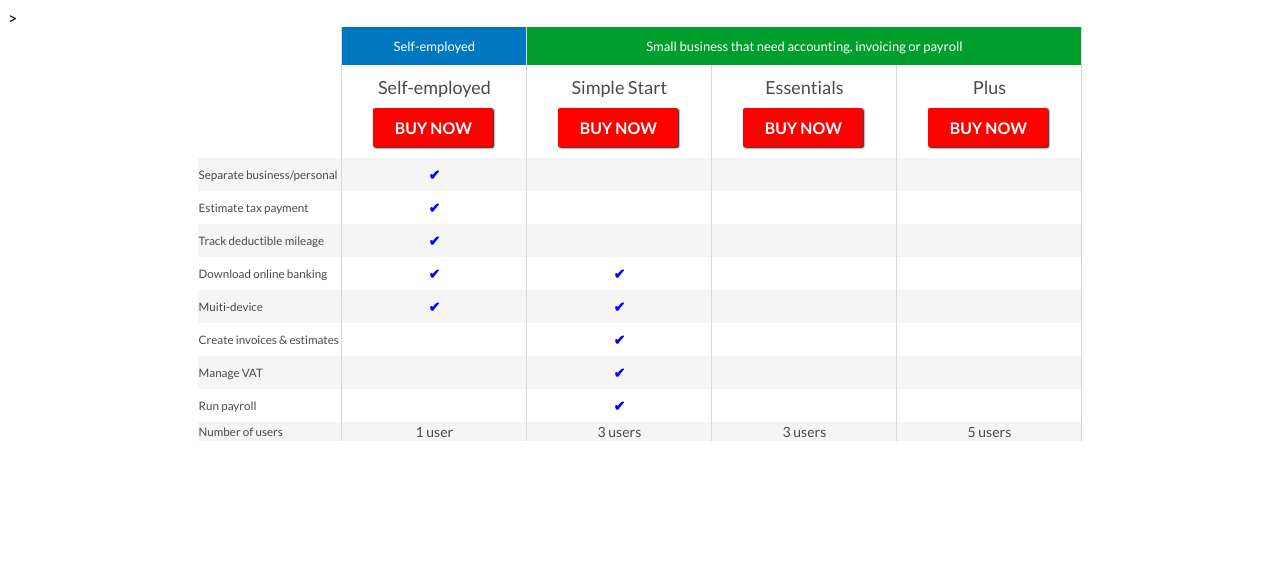
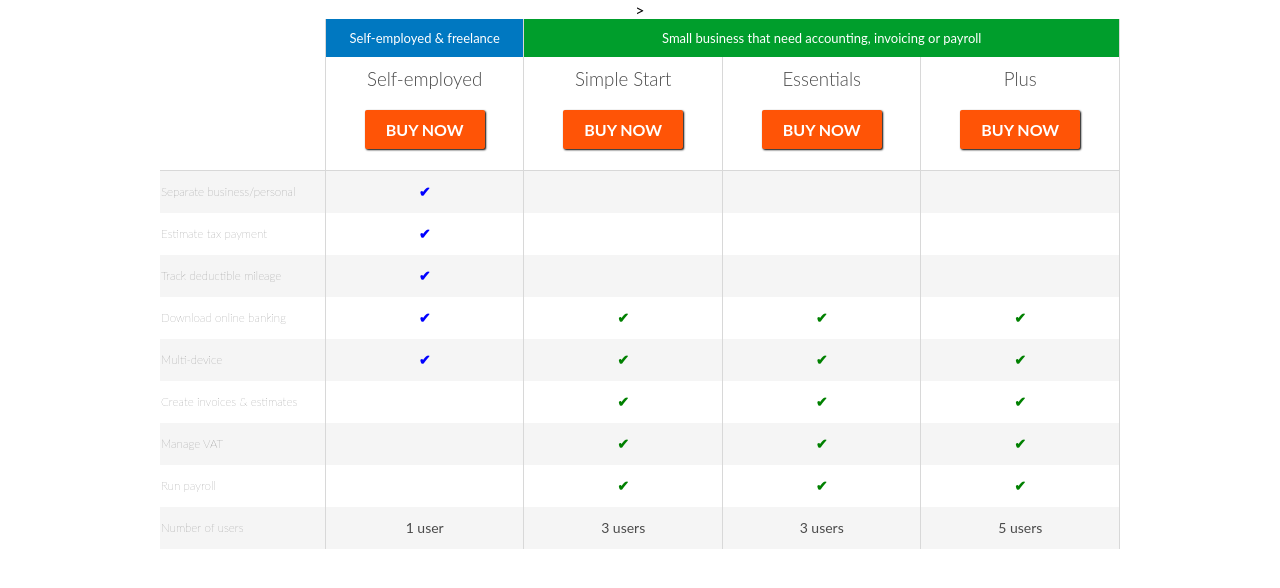
Before and after one commit to julianamokrejs/website-tabela, a plain HTML site: page index.html in a window 1280 px wide. Drawn offline with Linux system fonts and the light colour scheme.

Commit message:
website-tabela-atualizada

```diff
--- a/css/style.css
+++ b/css/style.css
@@ -1,11 +1,15 @@
 body {
     font-family: 'Lato', Arial, Helvetica, sans-serif;
+    box-sizing: border-box;
+    margin: 0 auto;
+    text-align: center;
 }
 
 table {
     border-collapse: collapse;
-    width: 70%;
+    width: 75%;
     margin: 0 auto;
+    text-align: center;
 }
 
 table, tr, td, th, thead {
@@ -26,7 +30,11 @@ h5 {
 
 h4 {
     color: blue;
-    margin: 7px;
+    margin: 9px;
+}
+
+.verde {
+    color:green;
 }
 
 h3 {
@@ -34,17 +42,16 @@ h3 {
     margin: 10px auto;
     color: #4A4A4A;
     font-weight: 300;
-    font-size: 18px;
 }
 
 .botao {
-    margin: 10px 30px;
+    margin: 20px auto;
     padding: 10px;
     text-align: center;
     display: block;
     text-decoration: none;
     text-transform: uppercase;
-    background: red;
+    background:#ff5406;
     border-radius: 2px;
     width: 100px;
     color: white;
@@ -63,7 +70,7 @@ p {
     font-size: 13px;
     font-weight: lighter;
     color: white;
-    margin: 10px;
+    margin: 10px auto;
 }
 
 .tr1 {
@@ -72,9 +79,18 @@ p {
 
 tbody {
     border-right: 1px solid #D8D8D8;
+    margin: 10 auto;
+    border-top: 1px solid #d8d8d8;
 }
 
 td {
     font-size: 14px;
     color: #4A4A4A;
+    padding: 10px auto;
+    margin: 10px auto;
+    height: 40px;
 }
+
+th {
+    width: 100px;
+}
--- a/index.html
+++ b/index.html
@@ -3,18 +3,17 @@
     <head>
         <meta charset="utf-8">
         <title>Tabela</title>
-        <link link href="https://fonts.googleapis.com/css?family=Lato:400,700" rel="stylesheet">
+        <link link href="https://fonts.googleapis.com/css?f">
         <link rel="stylesheet" href="css/style.css">
     </head>
 
-<html>
 <body>
     <table>
         <thead>
             <tr class="tr1">
                 <th></th>
                 <th class="thead1">
-                    <p>Self-employed</p>
+                    <p>Self-employed & freelance</p>
                 </th>
                 <th class="thead2" colspan="3">
                     <p>Small business that need accounting, invoicing or payroll</p>
@@ -67,41 +66,41 @@
             <tr>
                 <td><h5>Download online banking</h5></td>
                 <td><h4>✔</h4></td>
-                <td><h4>✔</h4></td>
-                <td></td>
-                <td></td>
+                <td><h4 class="verde">✔</h4></td>
+                <td><h4 class="verde">✔</h4></td>
+                <td><h4 class="verde">✔</h4></td>
 
             </tr>
             <tr>
-                <td><h5>Muiti-device</h5></td>
+                <td><h5>Multi-device</h5></td>
                 <td><h4>✔</h4></td>
-                <td><h4>✔</h4></td>
-                <td></td>
-                <td></td>
+                <td><h4 class="verde">✔</h4></td>
+                <td><h4 class="verde">✔</h4></td>
+                <td><h4 class="verde">✔</h4></td>
 
             </tr>
             <tr>
                 <td><h5>Create invoices & estimates</h5></td>
                 <td></td>
-                <td><h4>✔</h4></td>>
-                <td></td>
-                <td></td>
+                <td><h4 class="verde">✔</h4></td>>
+                <td><h4 class="verde">✔</h4></td>
+                <td><h4 class="verde">✔</h4></td>
 
             </tr>
             <tr>
                 <td><h5>Manage VAT</h5></td>
                 <td></td>
-                <td><h4>✔</h4></td>
-                <td></td>
-                <td></td>
+                <td><h4 class="verde">✔</h4></td>
+                <td><h4 class="verde">✔</h4></td>
+                <td><h4 class="verde">✔</h4></td>
 
             </tr>
              <tr>
                 <td><h5>Run payroll</h5></td>
                 <td></td>
-                <td><h4>✔</h4></td>
-                <td></td>
-                <td></td>
+                <td><h4 class="verde">✔</h4></td>
+                <td><h4 class="verde">✔</h4></td>
+                <td><h4 class="verde">✔</h4></td>
 
             </tr>
             <tr>
```
